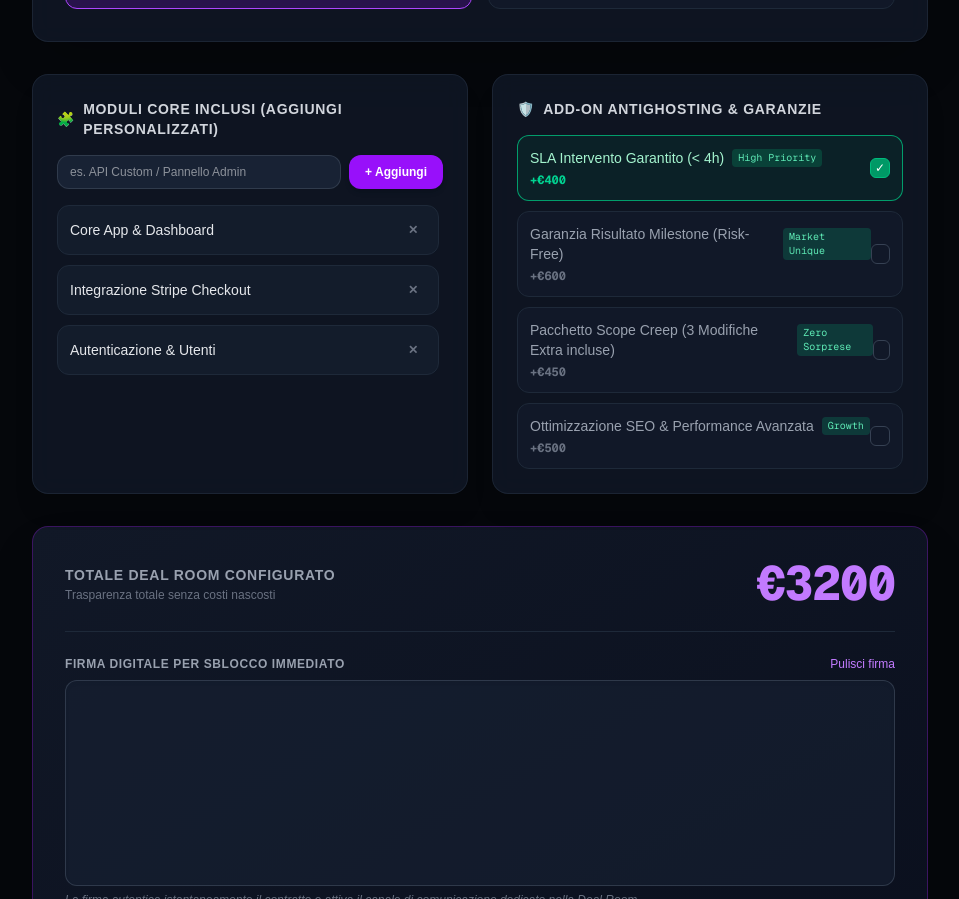
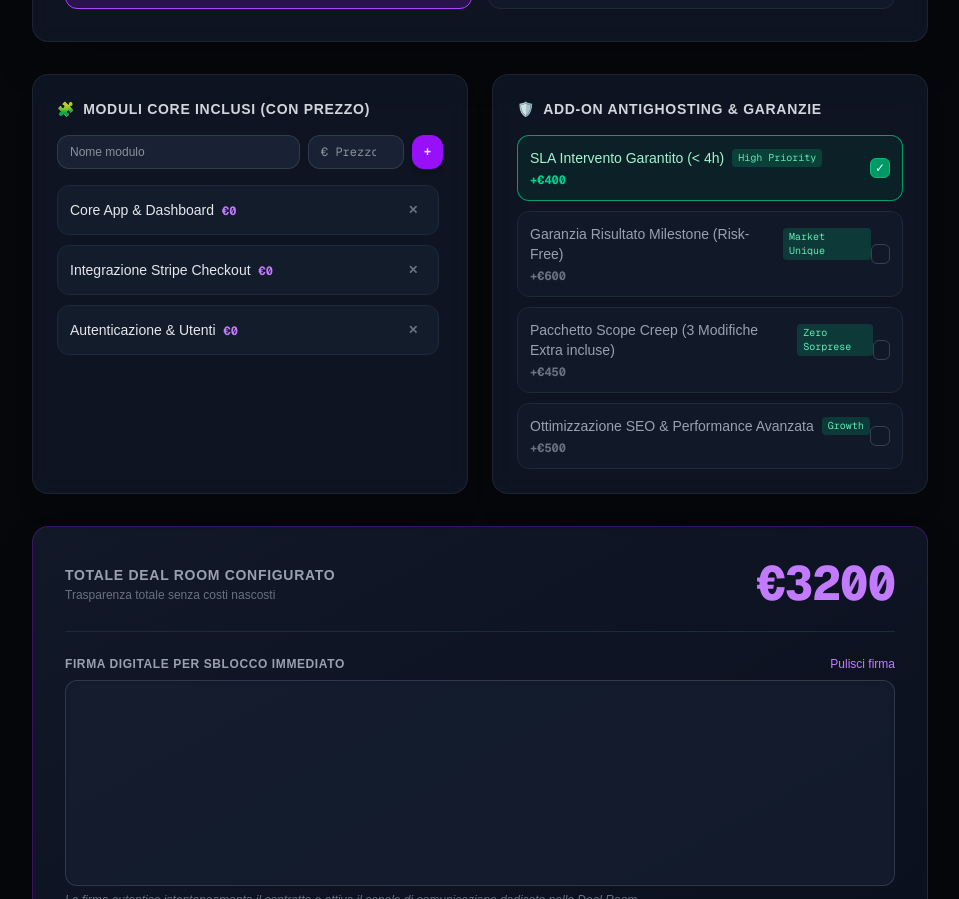
Before and after one commit to quotemichael92/quotepulse, a Next.js app: page /dashboard in a window 1280 px wide. Shown: the part 1060-1959 px from the top of the page, without its empty margins (160-1119 px from the left). Built offline with nearby package versions, Linux system fonts and the light colour scheme.

Commit message:
Aggiunti prezzi ai moduli core personalizzati nella dashboard

```diff
--- a/app/dashboard/page.tsx
+++ b/app/dashboard/page.tsx
@@ -12,15 +12,16 @@ export default function DashboardPage() {
   const [projectDescription, setProjectDescription] = useState('Architettura piattaforma web ad alte performance & Automazione flussi.');
   const [baseAmount, setBaseAmount] = useState(2800);
   const [timerFomo, setTimerFomo] = useState(24);
-  const [paymentTerms, setPaymentTerms] = useState<'single' | 'split'>('single'); // AGGIUNTO
+  const [paymentTerms, setPaymentTerms] = useState<'single' | 'split'>('single');
 
-  // Moduli dinamici (input libero)
-  const [modules, setModules] = useState<string[]>([
-    'Core App & Dashboard',
-    'Integrazione Stripe Checkout',
-    'Autenticazione & Utenti'
+  // Moduli dinamici con nome e prezzo
+  const [modules, setModules] = useState<{ name: string; price: number }[]>([
+    { name: 'Core App & Dashboard', price: 0 },
+    { name: 'Integrazione Stripe Checkout', price: 0 },
+    { name: 'Autenticazione & Utenti', price: 0 }
   ]);
-  const [newModuleInput, setNewModuleInput] = useState('');
+  const [newModuleName, setNewModuleName] = useState('');
+  const [newModulePrice, setNewModulePrice] = useState<number | ''>('');
 
   // Add-on & Feature di Mercato Uniche (Risk-Reversal e Scope Shield)
   const [addons, setAddons] = useState<{ [key: string]: { name: string; price: number; selected: boolean; badge: string } }>({
@@ -42,9 +43,10 @@ export default function DashboardPage() {
   const [aiLoading, setAiLoading] = useState(false);
   const [error, setError] = useState('');
 
-  // Calcolo totale dinamico
+  // Calcolo totale dinamico (Base + Addon + Moduli con prezzo)
   const addonsTotal = Object.values(addons).reduce((acc, curr) => curr.selected ? acc + curr.price : acc, 0);
-  const totalAmount = baseAmount + addonsTotal;
+  const modulesTotal = modules.reduce((acc, curr) => acc + curr.price, 0);
+  const totalAmount = baseAmount + addonsTotal + modulesTotal;
 
   // Funzione per generare contenuti con l'IA
   const handleAiGenerate = async () => {
@@ -73,9 +75,11 @@ export default function DashboardPage() {
 
   const handleAddModule = (e: React.FormEvent) => {
     e.preventDefault();
-    if (!newModuleInput.trim()) return;
-    setModules(prev => [...prev, newModuleInput.trim()]);
-    setNewModuleInput('');
+    if (!newModuleName.trim()) return;
+    const priceVal = typeof newModulePrice === 'number' ? newModulePrice : 0;
+    setModules(prev => [...prev, { name: newModuleName.trim(), price: priceVal }]);
+    setNewModuleName('');
+    setNewModulePrice('');
   };
 
   const handleRemoveModule = (indexToRemove: number) => {
@@ -149,11 +153,12 @@ export default function DashboardPage() {
           clientEmail,
           projectDescription,
           amount: totalAmount,
-          timerFomo, // Passa correttamente le ore del timer impostate
+          timerFomo,
+          paymentTerms: paymentTerms === 'split' ? 'Acconto 50% + Saldo 50% fine lavori' : 'Saldo Unico alla Consegna',
           options: [
-            ...modules,
+            ...modules.map(m => `${m.name} (€${m.price})`),
             ...Object.values(addons).filter(a => a.selected).map(a => `${a.name} (+€${a.price})`),
-            `Termini di Pagamento: ${paymentTerms === 'split' ? 'Acconto 50% + 50%' : 'Saldo Unico'}`, // AGGIUNTO
+            `Termini di Pagamento: ${paymentTerms === 'split' ? 'Acconto 50% + 50%' : 'Saldo Unico'}`,
             `Nota Vocale/Strategica: "${audioPitchNote}"`
           ],
           signature: signatureDataUrl
@@ -194,7 +199,6 @@ export default function DashboardPage() {
             </div>
           </div>
 
-          {/* SELETTORE ORE TIMER NELL'HEADER */}
           <div className="flex items-center gap-2 bg-purple-900/20 border border-purple-500/30 px-3 py-1.5 rounded-xl">
             <span className="text-xs text-gray-300">Scadenza Blocco (ore):</span>
             <input
@@ -327,7 +331,6 @@ export default function DashboardPage() {
               />
             </div>
 
-            {/* AGGIUNTO: Selezione Termini di Pagamento */}
             <div>
               <label className="block text-xs font-semibold uppercase tracking-wider text-gray-400 mb-2">Struttura Pagamento per il Cliente</label>
               <div className="grid grid-cols-1 md:grid-cols-2 gap-4">
@@ -351,30 +354,37 @@ export default function DashboardPage() {
             </div>
           </div>
 
-          {/* Moduli Dinamici & Add-on */}
+          {/* Moduli Dinamici con Prezzo & Add-on */}
           <div className="grid grid-cols-1 md:grid-cols-2 gap-6">
 
-            {/* Moduli Dinamici Inseriti dal Professionista */}
+            {/* Moduli Dinamici Inseriti dal Professionista con Prezzo */}
             <div className="bg-[#111827]/80 backdrop-blur-md border border-gray-800/80 rounded-2xl p-6 shadow-xl flex flex-col justify-between">
               <div>
                 <h3 className="text-sm font-semibold uppercase tracking-wider text-gray-300 mb-4 flex items-center gap-2">
-                  <span>🧩</span> Moduli Core Inclusi (Aggiungi Personalizzati)
+                  <span>🧩</span> Moduli Core Inclusi (Con Prezzo)
                 </h3>
 
                 <div className="flex gap-2 mb-4">
                   <input
                     type="text"
-                    value={newModuleInput}
-                    onChange={(e) => setNewModuleInput(e.target.value)}
-                    placeholder="es. API Custom / Pannello Admin"
+                    value={newModuleName}
+                    onChange={(e) => setNewModuleName(e.target.value)}
+                    placeholder="Nome modulo"
                     className="flex-1 bg-[#182234] border border-gray-700/80 rounded-xl px-3 py-2 text-xs text-white focus:outline-none focus:border-purple-500"
+                  />
+                  <input
+                    type="number"
+                    value={newModulePrice}
+                    onChange={(e) => setNewModulePrice(e.target.value === '' ? '' : Number(e.target.value))}
+                    placeholder="€ Prezzo"
+                    className="w-24 bg-[#182234] border border-gray-700/80 rounded-xl px-3 py-2 text-xs text-white focus:outline-none focus:border-purple-500 font-mono"
                   />
                   <button
                     type="button"
                     onClick={handleAddModule}
-                    className="bg-purple-600 hover:bg-purple-500 text-white px-4 py-2 rounded-xl text-xs font-bold transition shadow-md"
+                    className="bg-purple-600 hover:bg-purple-500 text-white px-3 py-2 rounded-xl text-xs font-bold transition shadow-md"
                   >
-                    + Aggiungi
+                    +
                   </button>
                 </div>
 
@@ -384,7 +394,10 @@ export default function DashboardPage() {
                       key={index}
                       className="bg-[#182234]/60 border border-gray-800 p-3 rounded-xl text-sm text-gray-200 flex items-center justify-between"
                     >
-                      <span className="truncate pr-2">{mod}</span>
+                      <div className="truncate pr-2">
+                        <span className="font-medium">{mod.name}</span>
+                        <span className="text-xs text-purple-400 font-mono ml-2 font-bold">€{mod.price}</span>
+                      </div>
                       <button
                         type="button"
                         onClick={() => handleRemoveModule(index)}
@@ -478,7 +491,6 @@ export default function DashboardPage() {
               <p className="text-xs text-gray-500 mt-1.5 italic">La firma autentica istantaneamente il contratto e attiva il canale di comunicazione dedicato nella Deal Room.</p>
             </div>
 
-            {/* AGGIUNTO: Container con Anteprima + Genera Link */}
             <div className="flex flex-col md:flex-row gap-4">
               <button
                 type="button"
```
